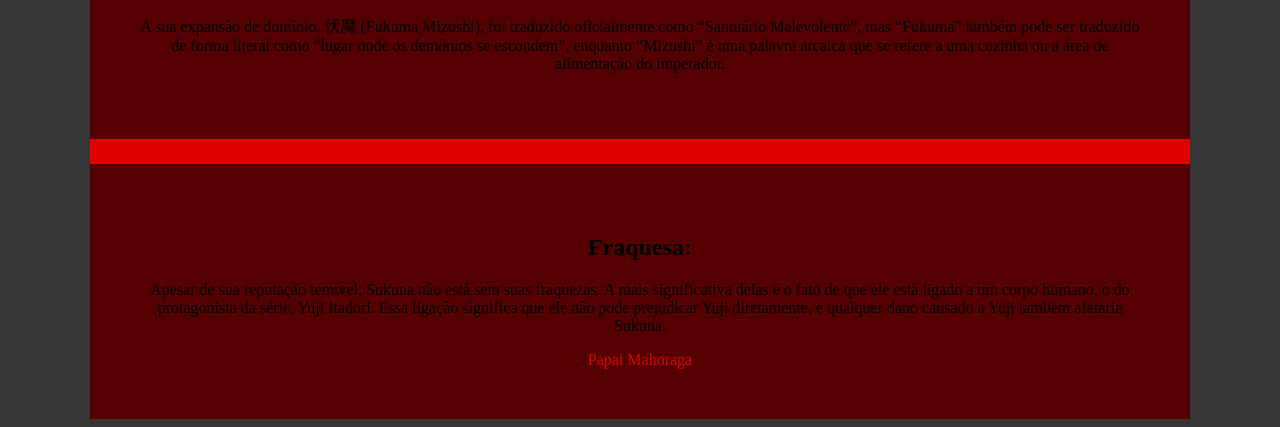
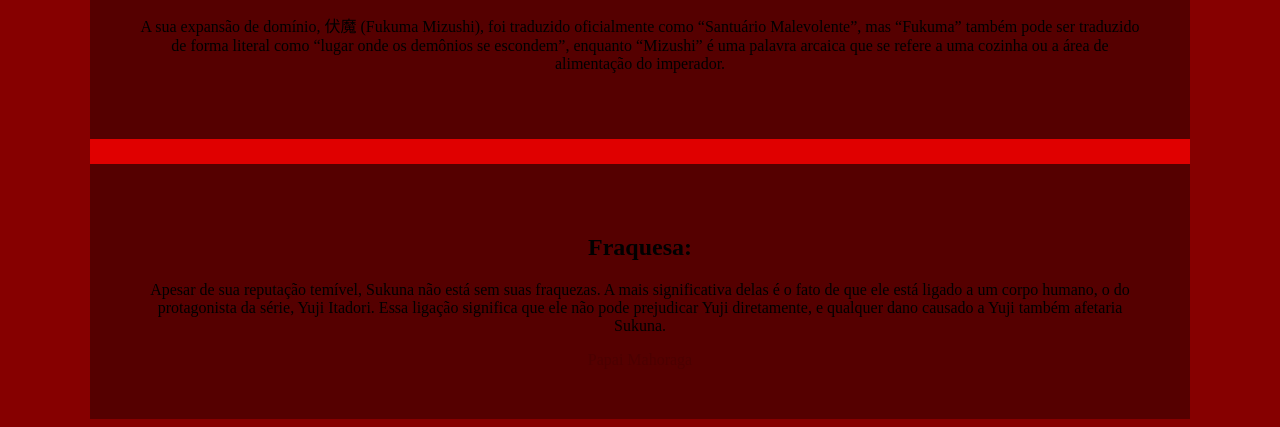
Before and after one commit to OLTN2002/OLTN2002.github.io, a plain HTML site: page projeto/idex2.0.html in a window 1280 px wide. Shown: the part 3094-3521 px from the top of the page. Drawn offline with Linux system fonts and the light colour scheme.

Commit message:
comentario

```diff
--- a/projeto/css/styles.02.css
+++ b/projeto/css/styles.02.css
@@ -6,11 +6,11 @@ h1 {
 a {
     text-decoration: dotted;
     text-align: center;
-    color: rgba(255, 0, 0, 0.795);
+    color: rgba(73, 0, 0, 0.795);
 }
 
 body {
-    background-color: rgb(54, 54, 54);
+    background-color: rgb(134, 0, 0);
     background-image: url();
     margin-top: 100px;
     text-align: center;
```
